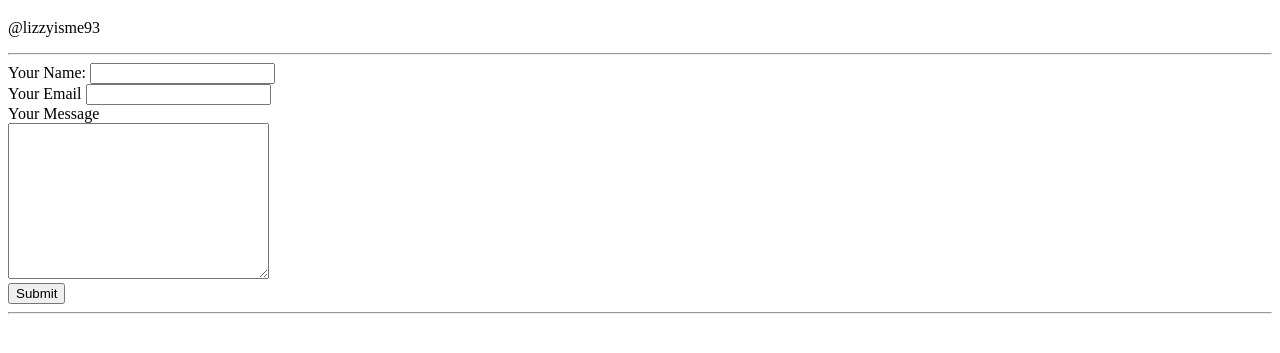
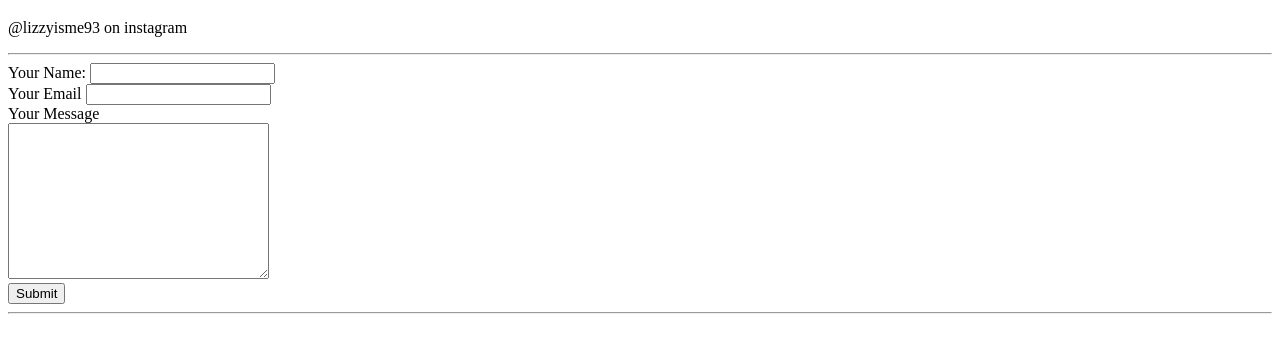
Before and after one commit to lizz93/cv, a plain HTML site: page contactme.html in a window 1280 px wide. Shown: the part 61-414 px from the top of the page. Drawn offline with Linux system fonts and the light colour scheme.

Commit message:
Update contactme.html

```diff
--- a/contactme.html
+++ b/contactme.html
@@ -10,7 +10,7 @@
 
 </body>
   <h1> My Contact Details</h1>
-  <p>@lizzyisme93</p>
+  <p>@lizzyisme93 on instagram</p>
   <hr>
   <form action="mailto:ecruz49@ymail.com" method="post"enctype="text/plain">
     <label>Your Name:</label>
```
